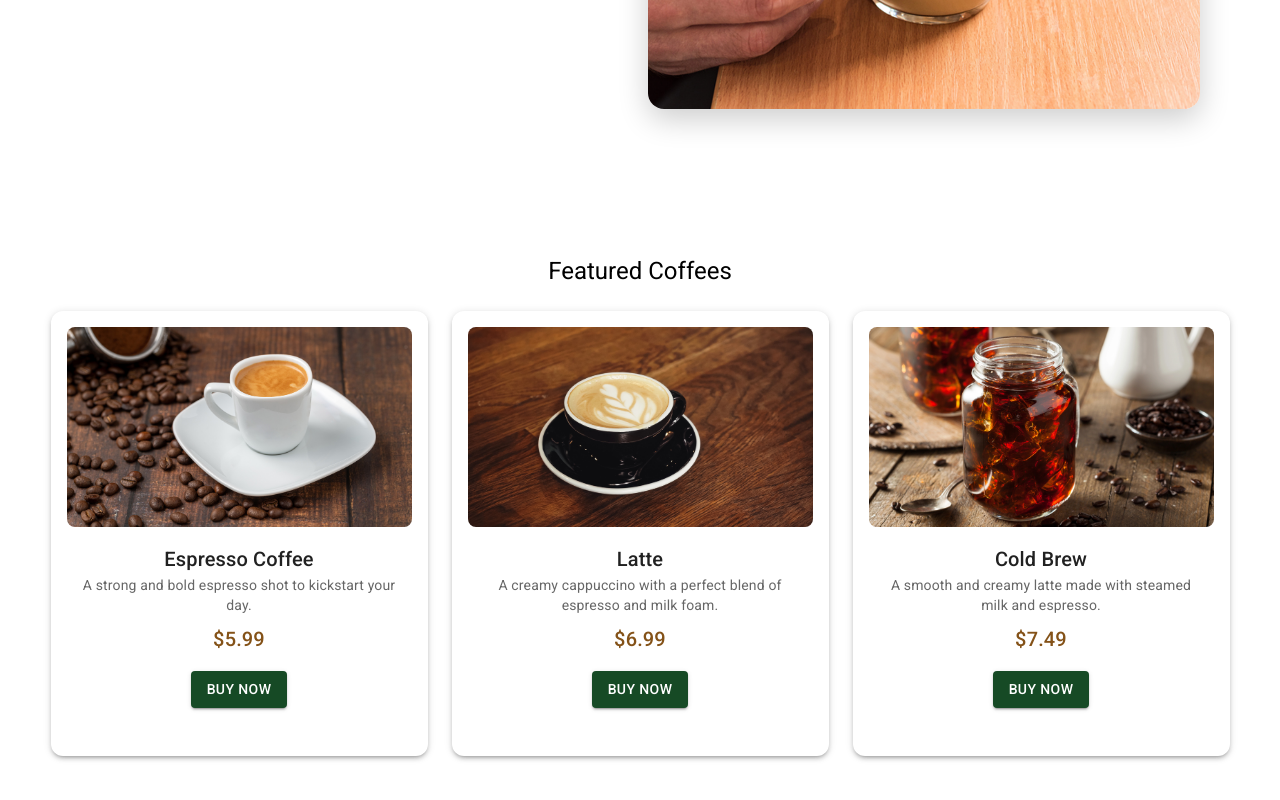
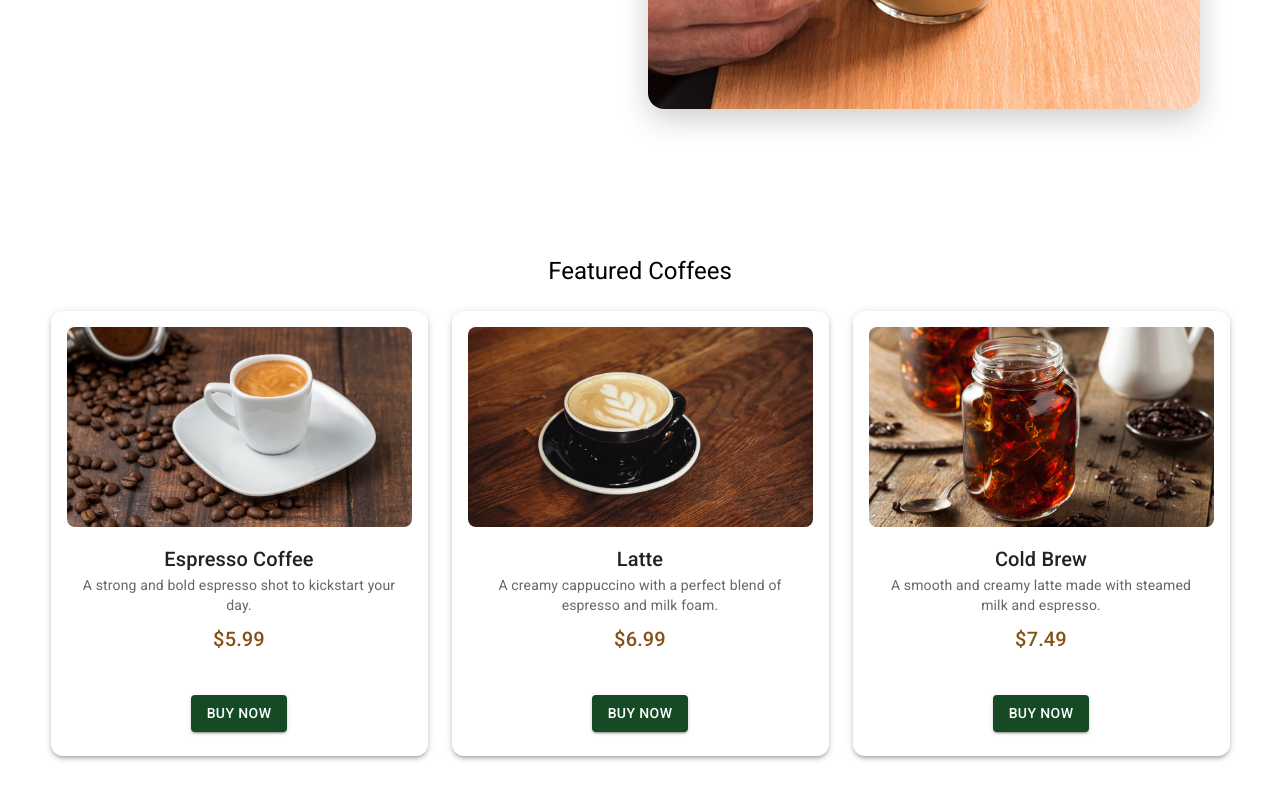
Before and after one commit to andrewteece/coffeeShop, a React (Vite) app: page / in a window 1280 px wide. Shown: the part 569-1369 px from the top of the page. Built offline with nearby package versions, Linux system fonts and the light colour scheme; a web font is replaced by a local one.

Commit message:
Fixed CardContent

```diff
--- a/src/components/features/Coffee.tsx
+++ b/src/components/features/Coffee.tsx
@@ -49,12 +49,12 @@ export default function Coffee() {
                 <Typography variant='h6' color='primary' sx={{ marginY: 1 }}>
                   ${product.price.toFixed(2)}
                 </Typography>
-                <CardActions sx={{ justifyContent: 'center', mt: 1 }}>
-                  <Button variant='contained' color='secondary'>
-                    Buy Now
-                  </Button>
-                </CardActions>
               </CardContent>
+              <CardActions sx={{ justifyContent: 'center', mt: 1 }}>
+                <Button variant='contained' color='secondary'>
+                  Buy Now
+                </Button>
+              </CardActions>
             </Card>
           </Grid>
         ))}
```
